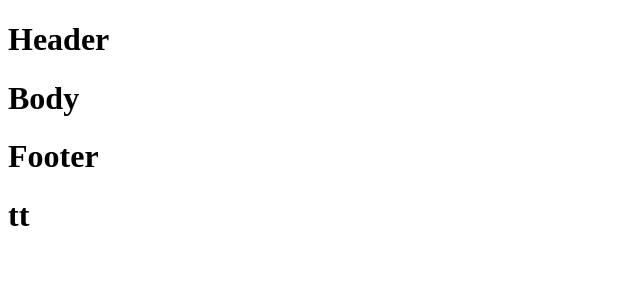
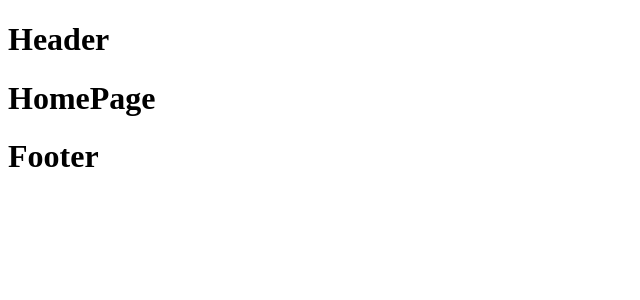
Before and after one commit to ttthuy04/sale_vegetable, a React (Create React App) app in the folder FE/vgetshop/: page / in a window 1280 px wide. Shown: the top 300 px of the page, without its empty margins (0-640 px from the left). Built offline with nearby package versions, Linux system fonts and the light colour scheme.

Commit message:
done master layout

```diff
--- a/FE/vgetshop/package.json
+++ b/FE/vgetshop/package.json
@@ -9,6 +9,7 @@
     "@testing-library/user-event": "^13.5.0",
     "react": "^19.0.0",
     "react-dom": "^19.0.0",
+    "react-router-dom": "^7.2.0",
     "react-scripts": "5.0.1",
     "sass": "^1.85.1",
     "web-vitals": "^2.1.4"
--- a/FE/vgetshop/src/index.js
+++ b/FE/vgetshop/src/index.js
@@ -1,6 +1,12 @@
 import React from "react";
 import ReactDOM from "react-dom/client";
-import Homepage from "./pages/users/homepage";
+import { BrowserRouter } from "react-router-dom";
+import RouterCustom from "./router";
 
 const root = ReactDOM.createRoot(document.getElementById("root"));
-root.render(<Homepage />);
+
+root.render(
+  <BrowserRouter>
+    <RouterCustom />
+  </BrowserRouter>
+);
--- a/FE/vgetshop/src/pages/users/homepage/index.js
+++ b/FE/vgetshop/src/pages/users/homepage/index.js
@@ -1,13 +1,6 @@
 import { memo } from "react";
 const HomePage = () => {
-  return (
-    <>
-      <h1>Header</h1>
-      <h1>Body</h1>
-      <h1>Footer</h1>
-      <h1>tt</h1>
-    </>
-  );
+  return <h1>HomePage</h1>;
 };
 
 export default memo(HomePage);
--- /dev/null
+++ b/FE/vgetshop/src/pages/users/profilePage/index.js
@@ -0,0 +1,6 @@
+import { memo } from "react";
+const ProfilePage = () => {
+  return <h1>ProfilePage</h1>;
+};
+
+export default memo(ProfilePage);
--- /dev/null
+++ b/FE/vgetshop/src/pages/users/theme/footer/index.js
@@ -0,0 +1,10 @@
+import { memo } from "react";
+const Footer = () => {
+  return (
+    <>
+      <h1>Footer</h1>
+    </>
+  );
+};
+
+export default memo(Footer);
--- /dev/null
+++ b/FE/vgetshop/src/pages/users/theme/header/index.js
@@ -0,0 +1,10 @@
+import { memo } from "react";
+const Header = () => {
+  return (
+    <>
+      <h1>Header</h1>
+    </>
+  );
+};
+
+export default memo(Header);
--- /dev/null
+++ b/FE/vgetshop/src/pages/users/theme/masterLayout/index.js
@@ -0,0 +1,14 @@
+import { memo } from "react";
+import Header from "../header";
+import Footer from "../footer";
+const MasterLayout = ({ children, ...props }) => {
+  return (
+    <div {...props}>
+      <Header />
+      {children}
+      <Footer />
+    </div>
+  );
+};
+
+export default memo(MasterLayout);
--- /dev/null
+++ b/FE/vgetshop/src/router.js
@@ -0,0 +1,30 @@
+import HomePage from "./pages/users/homePage";
+import ProfilePage from "./pages/users/profilePage";
+import MasterLayout from "./pages/users/theme/masterLayout";
+import { ROUTERS } from "./utils/router";
+import { Routes, Route } from "react-router-dom";
+const renderUserRouter = () => {
+  const userRouter = [
+    {
+      path: ROUTERS.USER.HOME,
+      component: <HomePage />,
+    },
+    {
+      path: ROUTERS.USER.PROFILE,
+      component: <ProfilePage />,
+    },
+  ];
+  return (
+    <MasterLayout>
+      <Routes>
+        {userRouter.map((item, key) => (
+          <Route key={key} path={item.path} element={item.component} />
+        ))}
+      </Routes>
+    </MasterLayout>
+  );
+};
+const RouterCustom = () => {
+  return renderUserRouter();
+};
+export default RouterCustom;
--- /dev/null
+++ b/FE/vgetshop/src/utils/router.js
@@ -0,0 +1,6 @@
+export const ROUTERS = {
+  USER: {
+    HOME: "",
+    PROFILE: "profile",
+  },
+};
```
Also changed, not shown: FE/vgetshop/src/pages/users/profilePage/style.scss (added), 1 other file (tests, documents, lock files or other folders).
